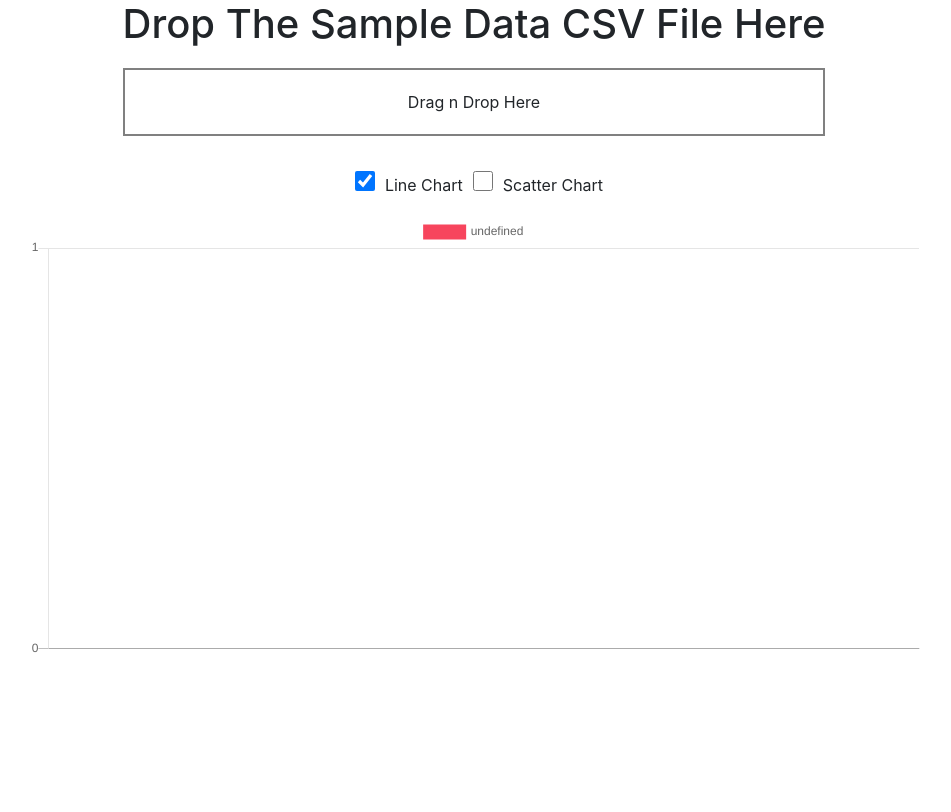
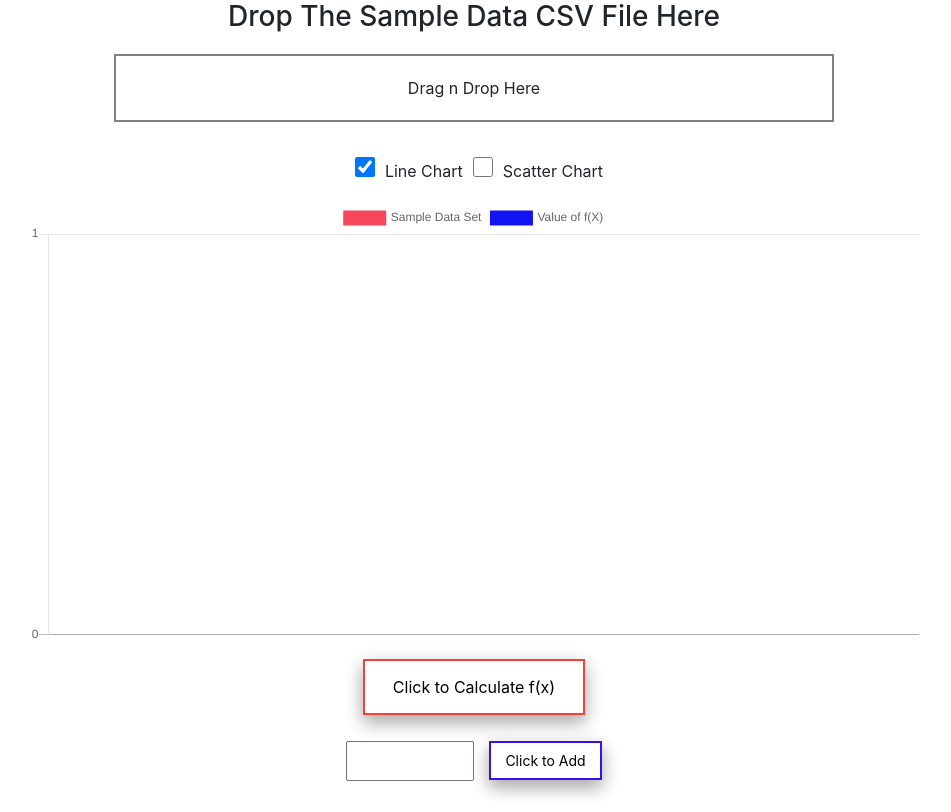
Before and after one commit to aravindr22/linear-Regression-visualization, a React (Create React App) app: page / in a window 1280 px wide. Both pictures are taken after a click on the checkbox 530 px from the left and 181 px from the top of the page. Shown: the whole page, without its empty margins (166-1117 px from the left). Built offline with nearby package versions, Linux system fonts and the light colour scheme.

Commit message:
Added f(x)

```diff
--- a/package.json
+++ b/package.json
@@ -8,6 +8,7 @@
     "@testing-library/user-event": "^12.8.1",
     "bootstrap": "^4.6.0",
     "chart.js": "^2.9.4",
+    "mathjs": "^9.2.0",
     "papaparse": "^5.3.0",
     "react": "^17.0.1",
     "react-chartjs-2": "^2.11.1",
--- a/src/App.js
+++ b/src/App.js
@@ -1,22 +1,26 @@
-import React, {useState, useEffect} from 'react';
+import React, {useState} from 'react';
 import classes from './App.module.css';
+import {transpose, inv, round} from 'mathjs';
 
 import Input from './components/input/Input';
 import Checkbox from './components/input/Checkbox';
 import Scatterchart from './components/chart/scatterchart';
 import LineChart from './components/chart/lineChart';
+import ChartInput from './components/input/chartInput/chartInput';
 
 function App() {
 
   const [updated, setupdated] = useState(false);
   const [csvdata, setcsvdata] = useState([[]]);
+  const [checkedLC, setcheckedLC] = useState(false);
+  const [checkedSC, setcheckedSC] = useState(false);
   const [x, setX] = useState([]);
   const [y, setY] = useState([]);
-  const [checkedLC, setcheckedLC] = useState(false);
-  const [checkedSC, setcheckedSC] = useState(false);
+  const [fx, setfx] = useState([]);
+  const [matrixA, setMatrixA] = useState([]);
+  const [addVal, setAddVal] = useState(0);
 
   if(updated){
-    console.log(csvdata)
     let sx = [];
     let sy = [];
     for(let i=0;i<csvdata.length-1;i++){
@@ -28,10 +32,69 @@ function App() {
     setupdated(false)
   }
 
+  function multiply(a, b) {
+    var aNumRows = a.length, aNumCols = a[0].length, bNumCols = b[0].length,
+      m = new Array(aNumRows);  // initialize array of rows
+      for (var r = 0; r < aNumRows; ++r) {
+        m[r] = new Array(bNumCols); // initialize the current row
+        for (var c = 0; c < bNumCols; ++c) {
+          m[r][c] = 0;             // initialize the current cell
+          for (var i = 0; i < aNumCols; ++i) {
+            m[r][c] += a[r][i] * b[i][c];
+          }
+        }
+      }
+    return m;
+  }
+
+  function calculateMatrixA(){
+    let modifiedX = [], modifiedY = [], modifiedXX = [];
+    for(let i of y){
+      modifiedY.push([i])
+    }
+    for(let i of x){
+        modifiedXX.push([1,i])
+        modifiedX.push([i])
+    }
+    let transposedXX = transpose(modifiedXX);
+    let mul = multiply(transposedXX, modifiedXX);
+    let mulinv = inv(mul)
+    let secondMultiply = multiply(transposedXX, modifiedY);
+    let final = round(multiply(mulinv, secondMultiply),1);
+    setMatrixA([final[0][0], final[1][0]]);
+    calculateFx();
+  }
+
+  function calculateFx(){
+    let val,calfx = [];
+    for(let i of x){
+      val = matrixA[0] + (matrixA[1]*i)
+      calfx.push(val)
+    }
+    let r = calfx.map(x => Number(x.toFixed(2)))
+    setfx(() => [...r]);
+  }
+
+  let CalButton = (
+    <div className={classes.CalButton}>
+      <button
+        className={classes.button}
+        type="button"
+        onClick={() => calculateMatrixA()}>
+        Click to Calculate f(x)
+      </button>
+    </div>
+  );
+
+  console.log(x,y)
+  console.log(matrixA, fx)
   return (
     <div className={classes.App}>
       <div className='mx-auto border-2'>
-        <Input setcsvdata={setcsvdata} setupdated={setupdated} />
+        <Input
+          setcsvdata={setcsvdata}
+          setupdated={setupdated}
+          setAddVal={setAddVal}/>
       </div>
 
       <div className={classes.check}>
@@ -50,8 +113,10 @@ function App() {
       </div>
 
       <div className={classes.chartSize}>
-        {checkedLC ? <LineChart x={x} y={y}/> : null}
-        {checkedSC ? <Scatterchart x={x} y={y}/> : null }
+        {checkedLC ? <LineChart x={x} y={y} fx={fx}/> : null}
+        {checkedSC ? <Scatterchart x={x} y={y} fx={fx}/> : null }
+        {checkedLC || checkedSC ? CalButton : null}
+        {checkedLC || checkedSC ? <ChartInput /> : null}
       </div>
     </div>
   );
--- a/src/App.module.css
+++ b/src/App.module.css
@@ -26,3 +26,30 @@
   width: 20px;
   height: 20px;
 }
+
+.CalButton{
+  display: flex;
+  justify-content: center;
+  margin-bottom: 15px;
+  padding: 5px;
+}
+
+.button {
+  text-decoration: none;
+  border: none;
+  background-color: white;
+  padding: 14px 28px;
+  display: inline-block;
+  font-size: 16px;
+  margin: 4px 2px;
+  color: black;
+  border: 2px solid #f44336;
+  transition-duration: 0.4s;
+  cursor: pointer;
+  box-shadow: 0 8px 16px 0 rgba(0,0,0,0.2), 0 6px 20px 0 rgba(0,0,0,0.19);
+}
+
+.button:hover {
+  background-color: #f44336;
+  color: white;
+}
--- a/src/components/chart/lineChart.js
+++ b/src/components/chart/lineChart.js
@@ -6,6 +6,8 @@ function linechart(props) {
         labels: props.x,
         datasets: [
             {
+                label: "Sample Data Set",
+
                 data: props.y,
                 backgroundColor: 'red',
                 pointRadius: 4,
@@ -14,6 +16,17 @@ function linechart(props) {
                 showLine: true,
                 fill: null,
                 borderColor: 'rgba(247, 69, 93)'
+            },
+            {
+                label: "Value of f(X)",
+                data: props.fx,
+                backgroundColor: 'blue',
+                pointRadius: 4,
+                pointHoverRadius: 6,
+                hoverBackgroundColor: 'rgba(205,19,242)',
+                showLine: true,
+                fill: null,
+                borderColor: 'rgba(19,19,242)'
             }
         ]
     }
--- a/src/components/chart/scatterchart.js
+++ b/src/components/chart/scatterchart.js
@@ -5,9 +5,14 @@ function scatterchart(props) {
 
     let x = props.x;
     let y = props.y;
-    let lis = [];
+    let fx = props.fx;
+    if(isNaN(fx[0])){
+        fx = [];
+    }
+    let lis = [], lis2 = [];
     for(let i=0;i<x.length;i++){
         lis.push({x: x[i],y: y[i]});
+        lis2.push({x: x[i], y: fx[i]});
     }
     const data = {
         datasets: [{
@@ -17,6 +22,16 @@ function scatterchart(props) {
             pointRadius: 4,
             pointHoverRadius: 6,
             hoverBackgroundColor: 'orange'
+        },{
+            label: "Value of f(X)",
+            data: lis2,
+            type: 'line',
+            fill: null,
+            backgroundColor: 'blue',
+            pointRadius: 4,
+            pointHoverRadius: 6,
+            hoverBackgroundColor: 'rgba(205,19,242)',
+            borderColor: 'rgba(19,19,242)'
         }]
     }
 
--- a/src/components/input/Input.js
+++ b/src/components/input/Input.js
@@ -6,7 +6,6 @@ import classes from './Input.module.css';
 function Input(props) {
 
     const [highlited, setHighlited] = useState(false);
-    const [csvdata, setcsvdata] = useState([])
 
     let cssClass = [classes.drop,classes.notdropped];
     if(highlited){
@@ -16,7 +15,11 @@ function Input(props) {
     return (
         <Fragment>
             <div>
-                <h1>Drop The Sample Data CSV File Here</h1>
+                <h3
+                    style={{"display": "flex", "justifyContent": "center"}}
+                >
+                    Drop The Sample Data CSV File Here
+                </h3>
             </div>
             <div className={cssClass.join(' ')}
                 onDragEnter={() => {
@@ -39,6 +42,7 @@ function Input(props) {
                         props.setupdated(true);
                     })
                 }}
+                style={{"width": "720px"}}
             >
                 Drag n Drop Here
             </div>
--- /dev/null
+++ b/src/components/input/chartInput/chartInput.js
@@ -0,0 +1,15 @@
+import React from 'react';
+
+import classes from './chartInput.module.css';
+
+export const chartInput = () => {
+
+    return (
+        <div className={classes.bar}>
+            <input style={{"width": "8rem", "height": "2.5rem"}} type="number" />
+            <button className={classes.button} type="button">Click to Add</button>
+        </div>
+    )
+}
+
+export default chartInput;
--- /dev/null
+++ b/src/components/input/chartInput/chartInput.module.css
@@ -0,0 +1,26 @@
+.bar {
+    display: flex;
+    justify-content: center;
+    margin-bottom: 20px;
+    padding: 2px;
+}
+
+.button {
+    text-decoration: none;
+    border: none;
+    background-color: white;
+    padding: 7px 14px;
+    display: inline-block;
+    font-size: 14px;
+    margin: 0 0 10px 15px;
+    color: black;
+    border: 2px solid #3d0cee;
+    transition-duration: 0.4s;
+    cursor: pointer;
+    box-shadow: 0 8px 16px 0 rgba(0,0,0,0.2), 0 6px 20px 0 rgba(0,0,0,0.19);
+}
+
+.button:hover {
+    background-color: #3d0cee;
+    color: white;
+}
```
Also changed, not shown: 1 other file (tests, documents, lock files or other folders).
